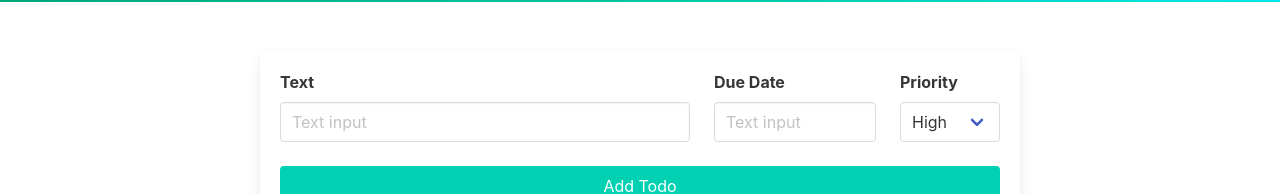
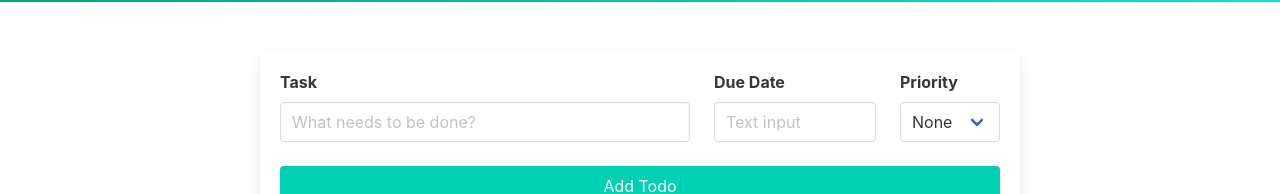
Before and after one commit to waynelai614/react-redux-todo, a React (Create React App) app: page / in a window 1280 px wide. Shown: the part 210-404 px from the top of the page. Built offline with nearby package versions, Linux system fonts and the light colour scheme.

Commit message:
implement addTodo

```diff
--- a/src/components/MainSection/MainSection.js
+++ b/src/components/MainSection/MainSection.js
@@ -13,10 +13,10 @@ const MainSection = (props) => (
             />
             {props.todos.length > 0
               &&
-                <section role="todo-section">
+                <section>
                   <div className="tabs is-right is-small">
                     <ul>
-                      <li>Sort By</li>
+                      <li>Sort by</li>
                       <li className="is-active"><a>Default</a></li>
                       <li><a>Due Date</a></li>
                       <li><a>Priority</a></li>
--- a/src/components/TodoForm/TodoForm.js
+++ b/src/components/TodoForm/TodoForm.js
@@ -1,13 +1,55 @@
 import React, {Component} from 'react'
 
+const TODO_TEXT = 'text'
+const TODO_PROIORITY = 'priority'
+
 class TodoForm extends Component {
+  constructor(props) {
+      super(props)
+      this.state = {
+          [TODO_TEXT]: '',
+          [TODO_PROIORITY]: 0,
+          dueDate: '',
+          dueDateFoucsed: false,
+      }
+      this.handleChange = this.handleChange.bind(this)
+      this.handleAddTodo = this.handleAddTodo.bind(this)
+  }
+
+  handleChange(propertyName, e) {
+    let value = (propertyName === TODO_PROIORITY) ? parseInt(e.target.value, 10) : e.target.value
+    this.setState({
+      [propertyName]: value
+    })
+  }
+
+  handleAddTodo() {
+    const { text, priority } = this.state
+
+    if (!text)
+    return
+
+    this.props.addTodo(text)
+    this.setState({
+      [TODO_TEXT]: '',
+      [TODO_PROIORITY]: 0
+    })
+  }
+
   render () {
+    const { handleChange, handleAddTodo } = this
+    const { text, priority } = this.state
     return (
         <div className="columns is-multiline">
           <div className="column is-7">
-              <label className="label">Text</label>
+            <label className="label">Task</label>
             <p className="control">
-                <input className="input" type="text" placeholder="Text input" />
+              <input
+                className="input"
+                type="text"
+                value={text}
+                onChange={(e) => handleChange(TODO_TEXT, e)}
+                placeholder="What needs to be done?" />
             </p>
           </div>
           <div className="column is-3">
@@ -20,15 +62,19 @@ class TodoForm extends Component {
             <label className="label">Priority</label>
             <p className="control">
               <span className="select is-fullwidth">
-                  <select>
-                    <option>High</option>
-                    <option>Low</option>
+                <select
+                  value={priority}
+                  onChange={(e) => handleChange(TODO_PROIORITY, e)}
+                >
+                  <option value="2">High</option>
+                  <option value="1">Low</option>
+                  <option value="0">None</option>
                 </select>
               </span>
             </p>
           </div>
           <div className="column">
-              <a className="button is-primary is-fullwidth" onClick={() => { this.props.addTodo('New Todo')}}>Add Todo</a>
+            <a className="button is-primary is-fullwidth" onClick={handleAddTodo}>Add Todo</a>
           </div>
         </div>
     )
--- a/src/components/TodoList/TodoList.js
+++ b/src/components/TodoList/TodoList.js
@@ -32,7 +32,7 @@ class TodoList extends Component {
 
   render() {
     return (
-      <section role="todoList">
+      <section>
         {renderTodoList(this.state.editItemId, this.toggleEditMode, this.props)}
       </section>
     )
```
Lines whose indentation alone changed are shown as unchanged.
